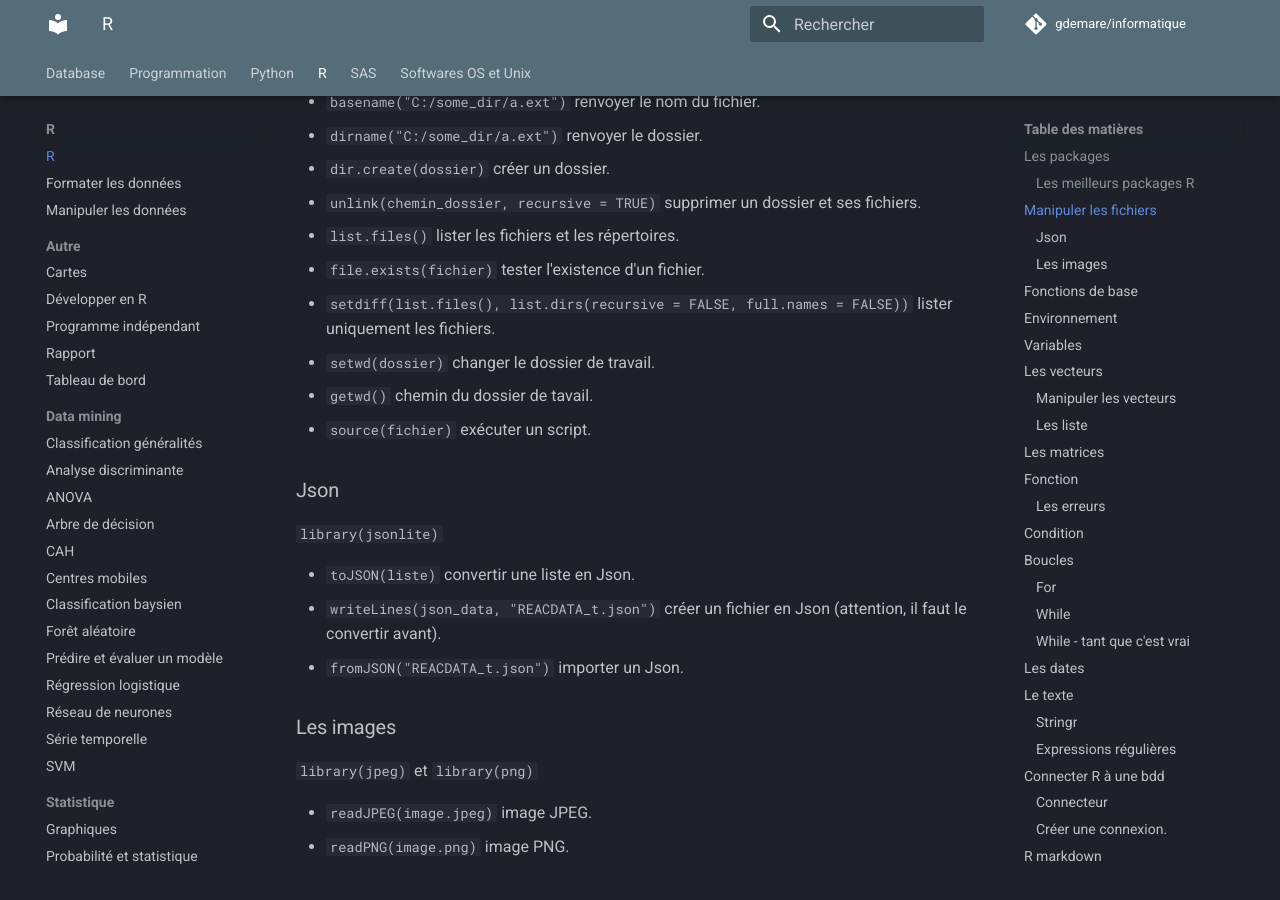
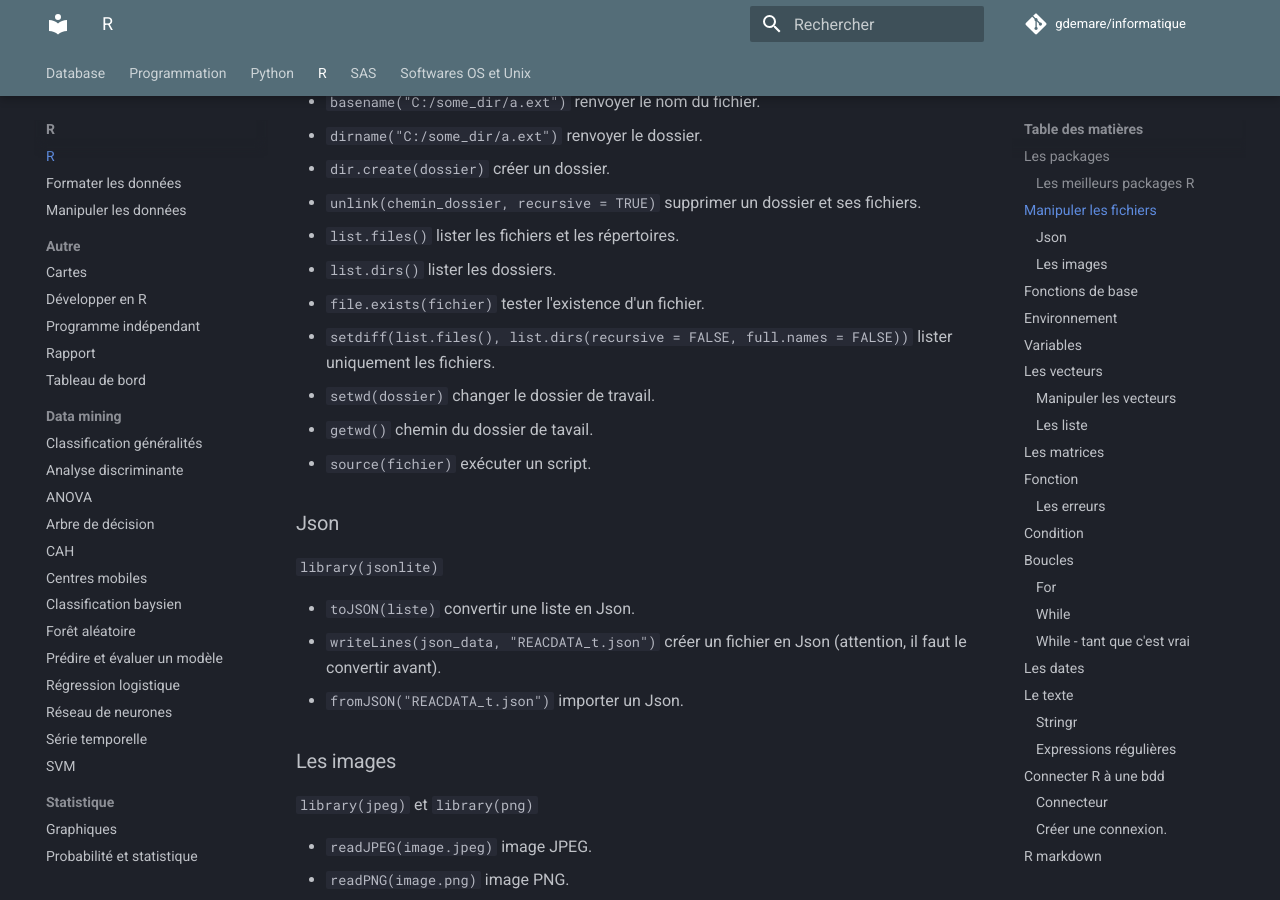
Before and after one commit to gdemare/Informatique, an MkDocs documentation site: the page built from docs/r/r_r.md, in a window 1280 px wide and 900 px high, scrolled down 477 px. Built offline with MkDocs 1.6.1 and Material for MkDocs 9.7.7, drawn with Linux system fonts in a browser that asks for light colours; comment, search, counter and statistics services are not loaded.

Commit message:
Update r_r.md

```diff
--- a/docs/r/r_r.md
+++ b/docs/r/r_r.md
@@ -15,6 +15,7 @@
 * `dir.create(dossier)` créer un dossier.
 * `unlink(chemin_dossier, recursive = TRUE)` supprimer un dossier et ses fichiers.
 * `list.files()` lister les fichiers et les répertoires.
+* `list.dirs()` lister les dossiers.
 * `file.exists(fichier)` tester l'existence d'un fichier.
 * `setdiff(list.files(), list.dirs(recursive = FALSE, full.names = FALSE))` lister uniquement les fichiers.
 * `setwd(dossier)` changer le dossier de travail.
```
